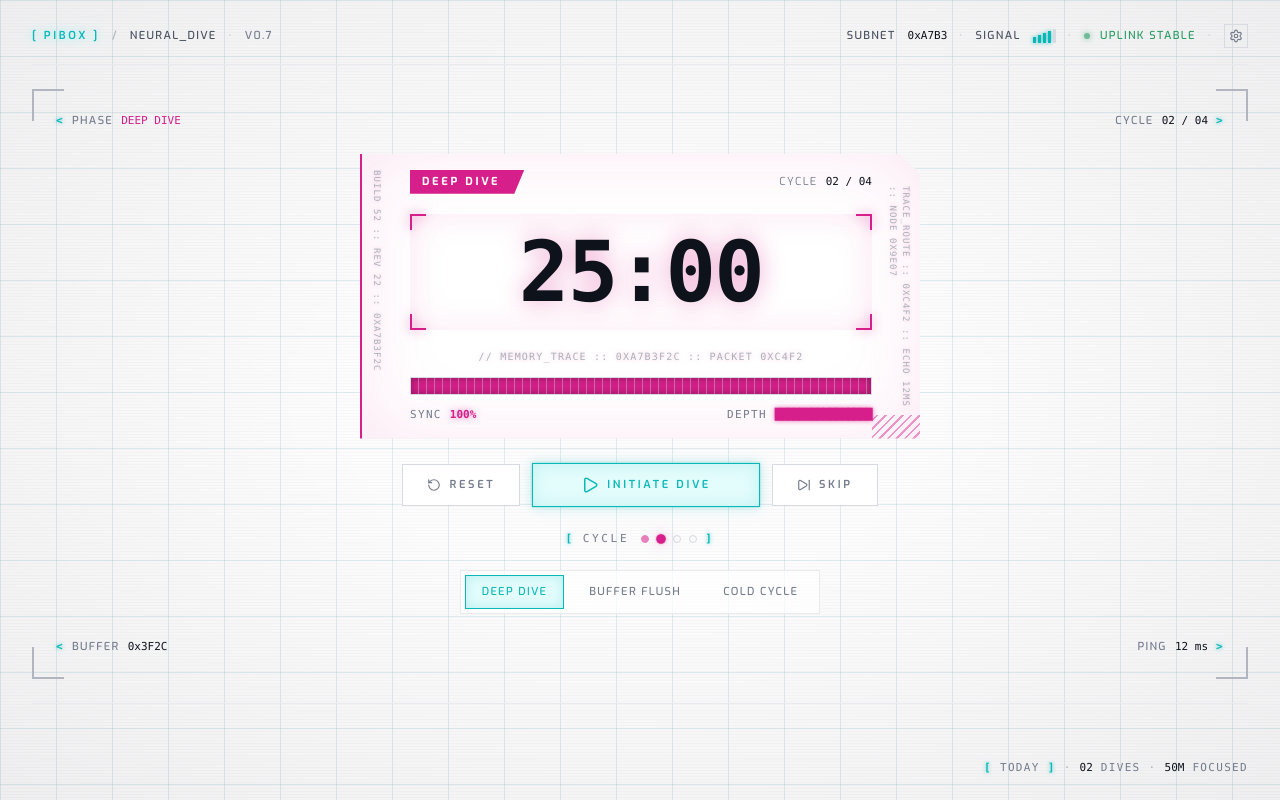
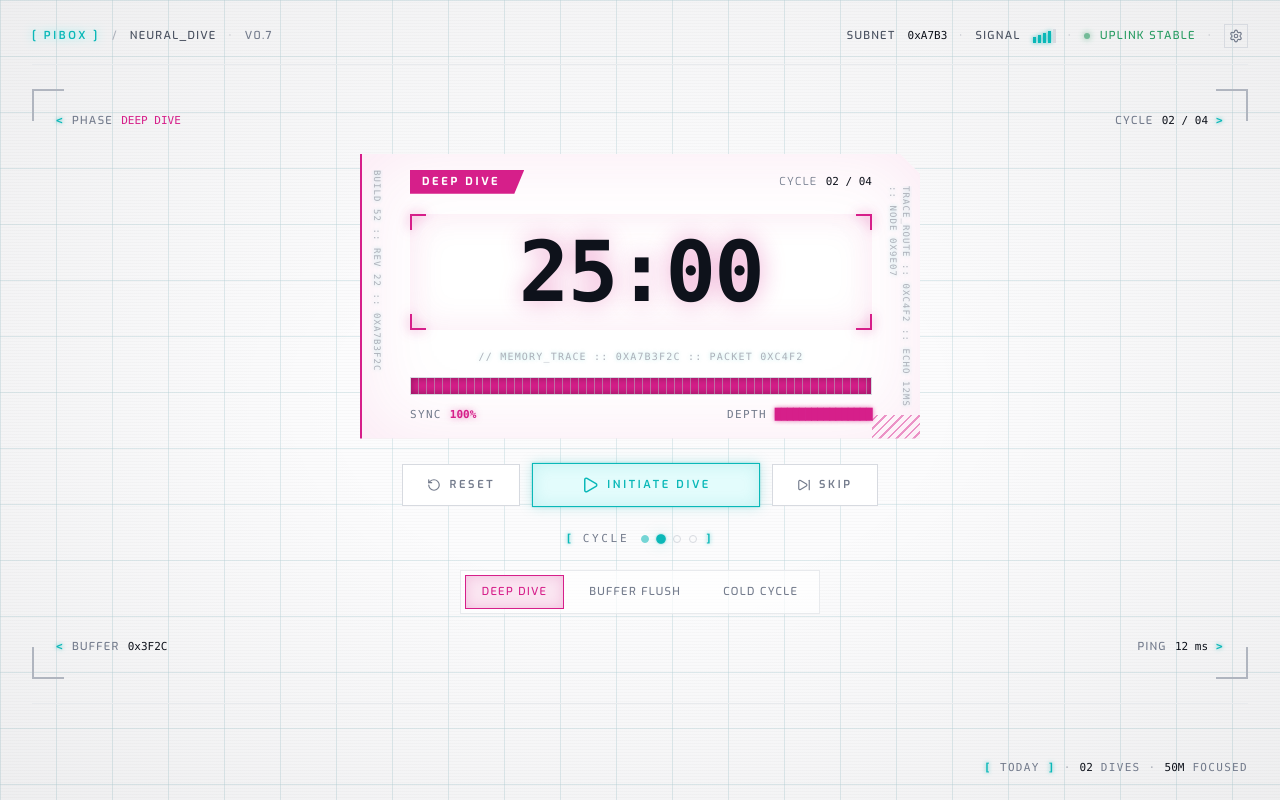
Before and after one commit to olha-riannon/focus-timer, a React (Vite) app: page / in a window 1280 px wide. Built offline with nearby package versions, Linux system fonts and the light colour scheme.

Commit message:
app + composites: route phase colors through dedicated tokens, cyan generic decor

```diff
--- a/src/App.css
+++ b/src/App.css
@@ -278,10 +278,10 @@
   color: var(--phase-work);
 }
 .hud-annotation__value[data-phase='short-break'] {
-  color: var(--accent-secondary);
+  color: var(--accent-tertiary);
 }
 .hud-annotation__value[data-phase='long-break'] {
-  color: var(--accent-tertiary);
+  color: var(--phase-cold-cycle);
 }
 
 .hud-annotation__value[data-clickable='true'] {
@@ -346,18 +346,25 @@
   box-shadow: inset 0 0 12px color-mix(in srgb, var(--accent) 20%, transparent);
 }
 
-.hud-pill[data-active='true'][data-phase='short-break'] {
-  color: var(--accent-secondary);
-  background: var(--accent-secondary-soft);
-  border-color: var(--accent-secondary);
-  box-shadow: inset 0 0 12px color-mix(in srgb, var(--accent-secondary) 20%, transparent);
+.hud-pill[data-active='true'][data-phase='work'] {
+  color: var(--phase-work);
+  background: var(--phase-work-soft);
+  border-color: var(--phase-work);
+  box-shadow: inset 0 0 12px color-mix(in srgb, var(--phase-work) 20%, transparent);
 }
 
-.hud-pill[data-active='true'][data-phase='long-break'] {
+.hud-pill[data-active='true'][data-phase='short-break'] {
   color: var(--accent-tertiary);
   background: var(--accent-tertiary-soft);
   border-color: var(--accent-tertiary);
   box-shadow: inset 0 0 12px color-mix(in srgb, var(--accent-tertiary) 20%, transparent);
+}
+
+.hud-pill[data-active='true'][data-phase='long-break'] {
+  color: var(--phase-cold-cycle);
+  background: var(--phase-cold-cycle-soft);
+  border-color: var(--phase-cold-cycle);
+  box-shadow: inset 0 0 12px color-mix(in srgb, var(--phase-cold-cycle) 20%, transparent);
 }
 
 .hud-pill--small {
@@ -404,21 +411,21 @@
 }
 
 .cycle-dot[data-state='done'] {
-  background: var(--phase-work);
-  border-color: var(--phase-work);
+  background: var(--accent);
+  border-color: var(--accent);
   opacity: 0.55;
 }
 
 .cycle-dot[data-state='active'] {
-  background: var(--phase-work);
-  border-color: var(--phase-work);
-  box-shadow: var(--glow-work);
+  background: var(--accent);
+  border-color: var(--accent);
+  box-shadow: var(--glow-accent);
   transform: scale(1.2);
 }
 
 .cycle-dot:hover {
   transform: scale(1.3);
-  border-color: var(--phase-work);
+  border-color: var(--accent);
 }
 
 .cycle-dot[data-state='active']:hover {
@@ -476,8 +483,8 @@
 }
 
 .hud-log__phase[data-phase='work'] { color: var(--phase-work); }
-.hud-log__phase[data-phase='short-break'] { color: var(--accent-secondary); }
-.hud-log__phase[data-phase='long-break'] { color: var(--accent-tertiary); }
+.hud-log__phase[data-phase='short-break'] { color: var(--accent-tertiary); }
+.hud-log__phase[data-phase='long-break'] { color: var(--phase-cold-cycle); }
 
 .hud-log__time {
   margin-left: auto;
--- a/src/composites/SettingsDrawer.css
+++ b/src/composites/SettingsDrawer.css
@@ -148,8 +148,8 @@
 }
 
 .number-stepper[data-phase='work'] { --stepper-color: var(--phase-work); }
-.number-stepper[data-phase='short-break'] { --stepper-color: var(--accent-secondary); }
-.number-stepper[data-phase='long-break'] { --stepper-color: var(--accent-tertiary); }
+.number-stepper[data-phase='short-break'] { --stepper-color: var(--accent-tertiary); }
+.number-stepper[data-phase='long-break'] { --stepper-color: var(--phase-cold-cycle); }
 
 .number-stepper__btn {
   width: var(--space-5);
--- a/src/composites/TimerRing.css
+++ b/src/composites/TimerRing.css
@@ -28,15 +28,15 @@
 }
 
 .timer-panel[data-phase='short-break'] {
-  --phase-color: var(--accent-secondary);
-  --phase-soft: var(--accent-secondary-soft);
-  --phase-glow: var(--glow-secondary);
+  --phase-color: var(--accent-tertiary);
+  --phase-soft: var(--accent-tertiary-soft);
+  --phase-glow: var(--glow-tertiary);
 }
 
 .timer-panel[data-phase='long-break'] {
-  --phase-color: var(--accent-tertiary);
-  --phase-soft: var(--accent-tertiary-soft);
-  --phase-glow: var(--glow-tertiary);
+  --phase-color: var(--phase-cold-cycle);
+  --phase-soft: var(--phase-cold-cycle-soft);
+  --phase-glow: var(--glow-cold-cycle);
 }
 
 /* — Header — tag on left, cycle on right — */
@@ -242,8 +242,7 @@
   color: var(--fg-disabled);
   pointer-events: none;
   overflow: hidden;
-  text-shadow: 0 0 4px color-mix(in srgb, var(--phase-color) 20%, transparent);
-  transition: text-shadow var(--duration-slowest) var(--ease-out);
+  text-shadow: 0 0 4px color-mix(in srgb, var(--accent) 30%, transparent);
 }
 
 .timer-panel__stamp--left {
@@ -263,8 +262,7 @@
   letter-spacing: var(--letter-wider);
   text-transform: uppercase;
   color: var(--fg-disabled);
-  text-shadow: 0 0 4px color-mix(in srgb, var(--phase-color) 25%, transparent);
-  transition: text-shadow var(--duration-slowest) var(--ease-out);
+  text-shadow: 0 0 4px color-mix(in srgb, var(--accent) 30%, transparent);
 }
 
 /* — Diagonal hash decoration in bottom-right corner — */
```
